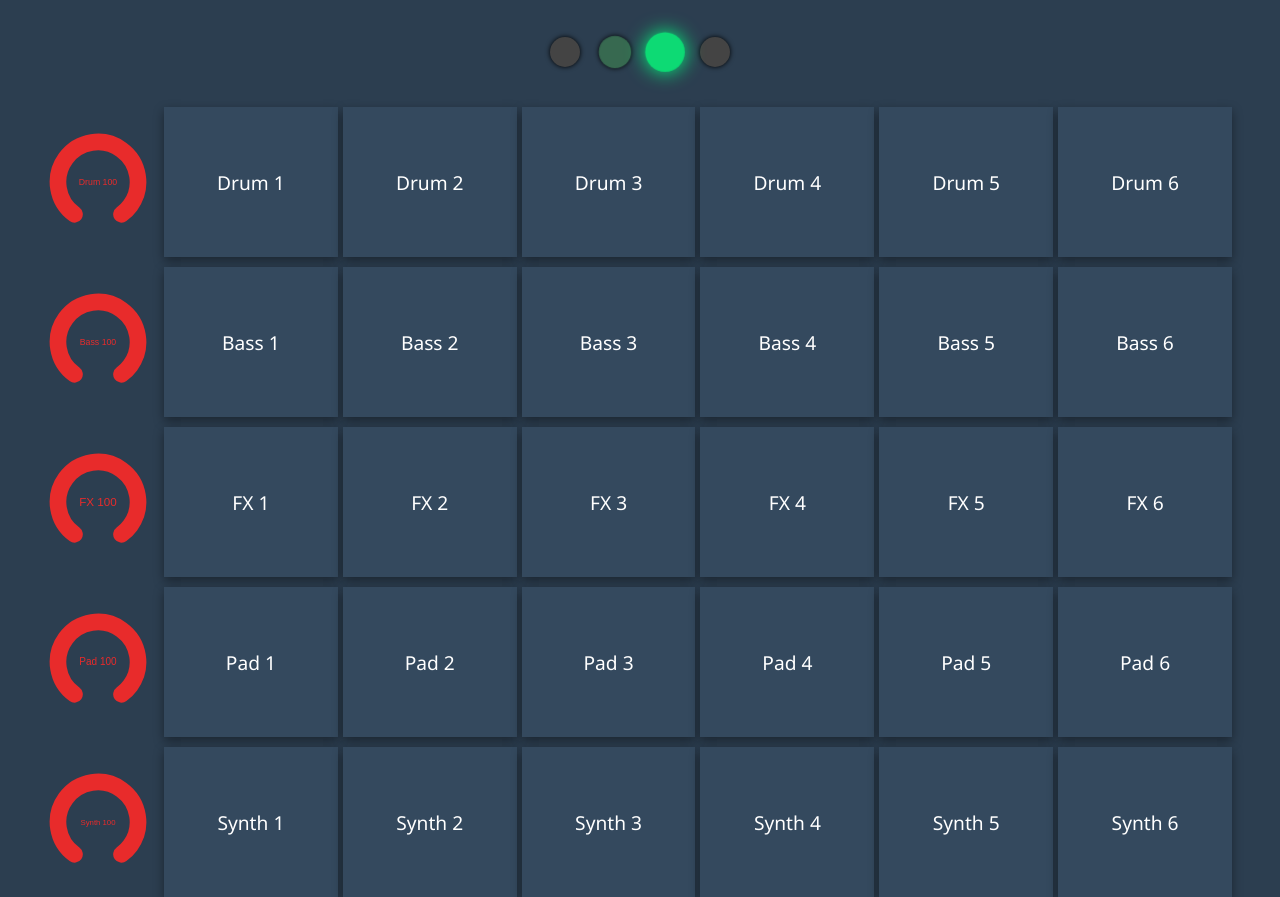
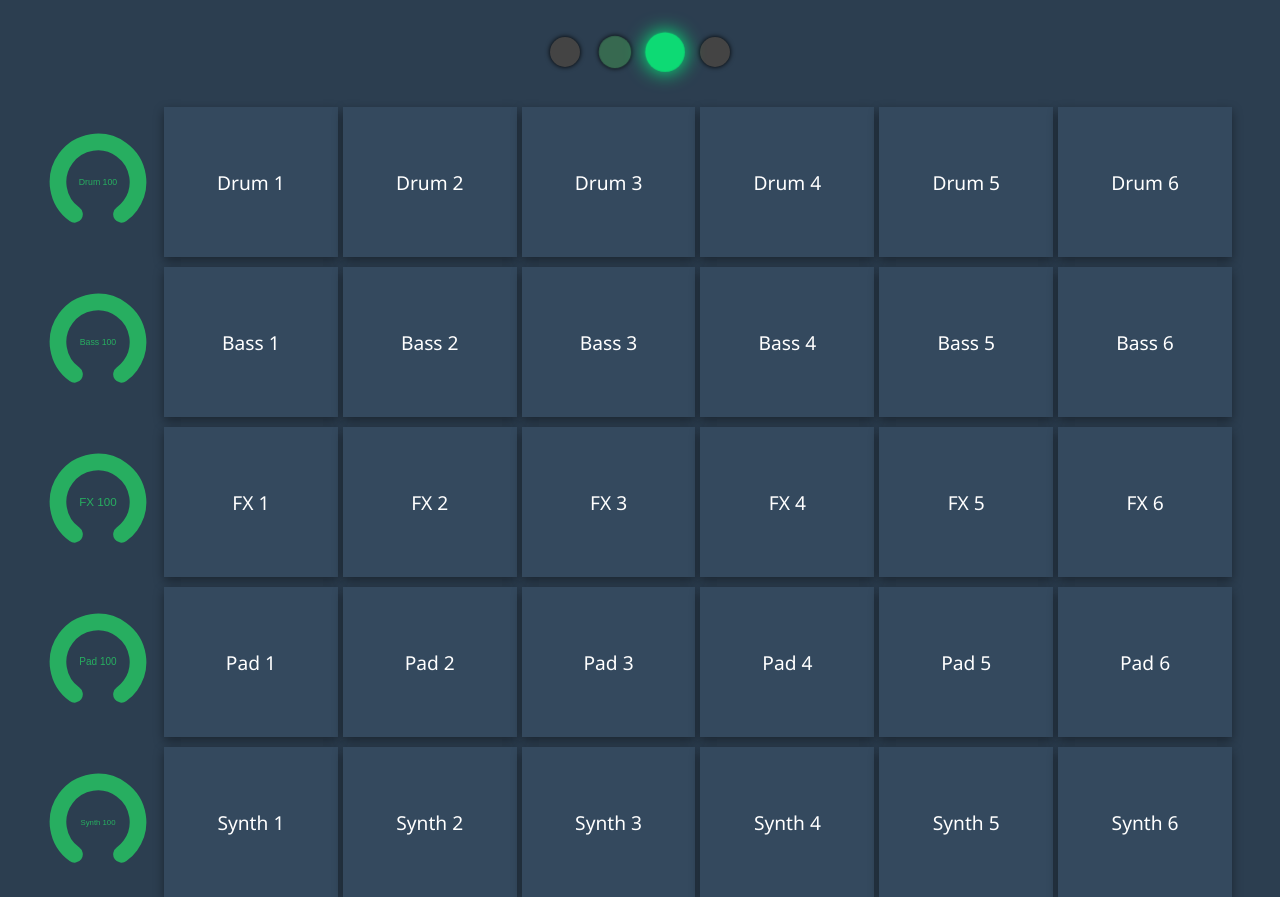
Before and after one commit to Pete-Kung/Sounds, a plain HTML site: page index.html in a window 1280 px wide. Shown: the part 405-1302 px from the top of the page. Drawn offline with Linux system fonts and the light colour scheme; no server answers.

Commit message:
feat : update

```diff
--- a/index.html
+++ b/index.html
@@ -81,7 +81,7 @@
            <div style="height: auto; width: 100%; display: flex; gap: 10px;">
           <!-- <midi-slider label="Drum #" colour="#A82BE8" type="vertical" data-id="slider1" data-category="drumContainer" init="100"></midi-slider>
           <midi-slider label="Drum #" colour="#2BA8E8" type="horizontal" data-id="slider2" data-category="drumContainer" init="100"></midi-slider> -->
-          <midi-encoder label="Drum #" colour="#E82B2B" data-category="drumContainer" init="100"></midi-encoder>
+          <midi-encoder label="Drum #" colour="#27ae60" data-category="drumContainer" init="100"></midi-encoder>
 
           </div>
       </div>
@@ -90,19 +90,19 @@
       <div class="padContainer" id="drumContainer"></div>
     </div>
     <div class="category">
-      <midi-encoder label="Bass #" colour="#E82B2B" data-category="bassContainer" init="100"></midi-encoder>
+      <midi-encoder label="Bass #" colour="#27ae60" data-category="bassContainer" init="100"></midi-encoder>
       <div class="padContainer" id="bassContainer"></div>
     </div>
     <div class="category">
-      <midi-encoder label="FX #" colour="#E82B2B" data-category="fxContainer" init="100"></midi-encoder>
+      <midi-encoder label="FX #" colour="#27ae60" data-category="fxContainer" init="100"></midi-encoder>
       <div class="padContainer" id="fxContainer"></div>
     </div>
     <div class="category">
-      <midi-encoder label="Pad #" colour="#E82B2B" data-category="padContainer" init="100"></midi-encoder>
+      <midi-encoder label="Pad #" colour="#27ae60" data-category="padContainer" init="100"></midi-encoder>
       <div class="padContainer" id="padContainer"></div>
     </div>
     <div class="category">
-      <midi-encoder label="Synth #" colour="#E82B2B" data-category="synthContainer" init="100"></midi-encoder>
+      <midi-encoder label="Synth #" colour="#27ae60" data-category="synthContainer" init="100"></midi-encoder>
       <div class="padContainer" id="synthContainer"></div>
     </div>
   </div>
```
